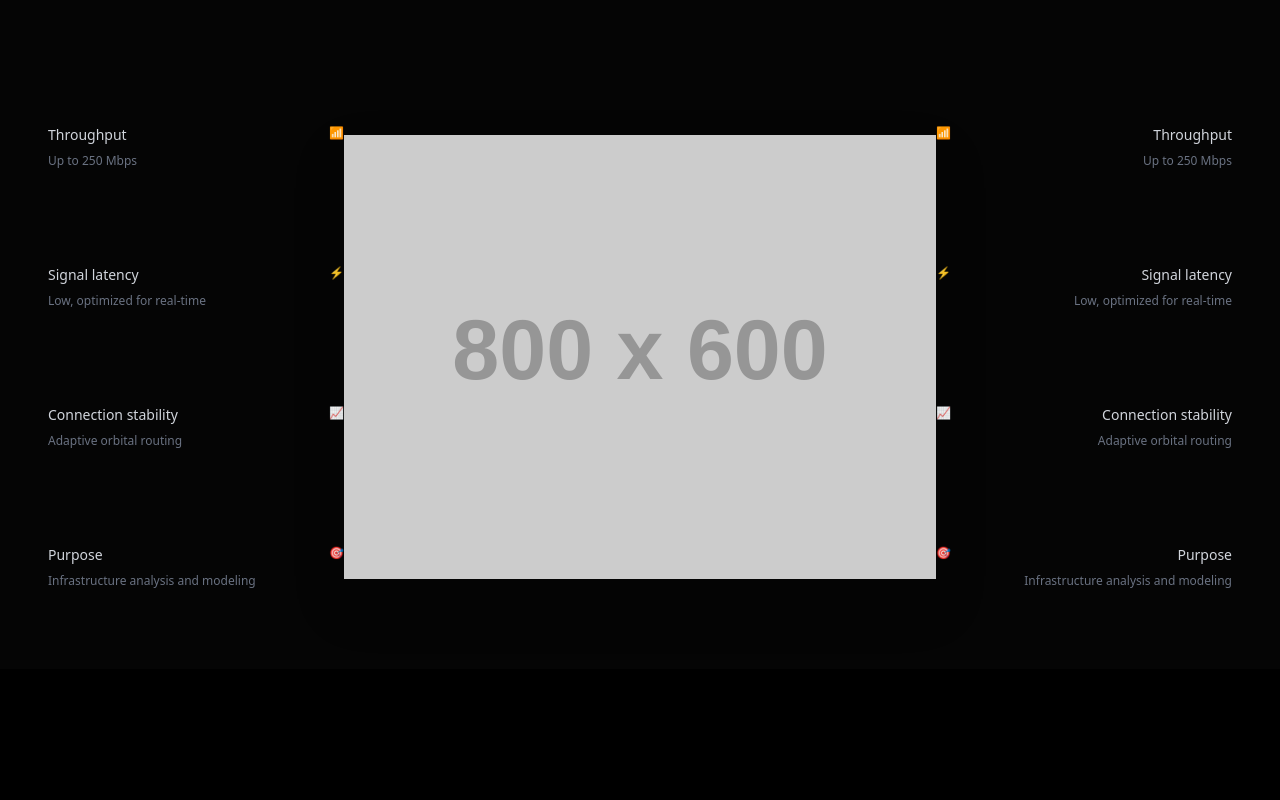
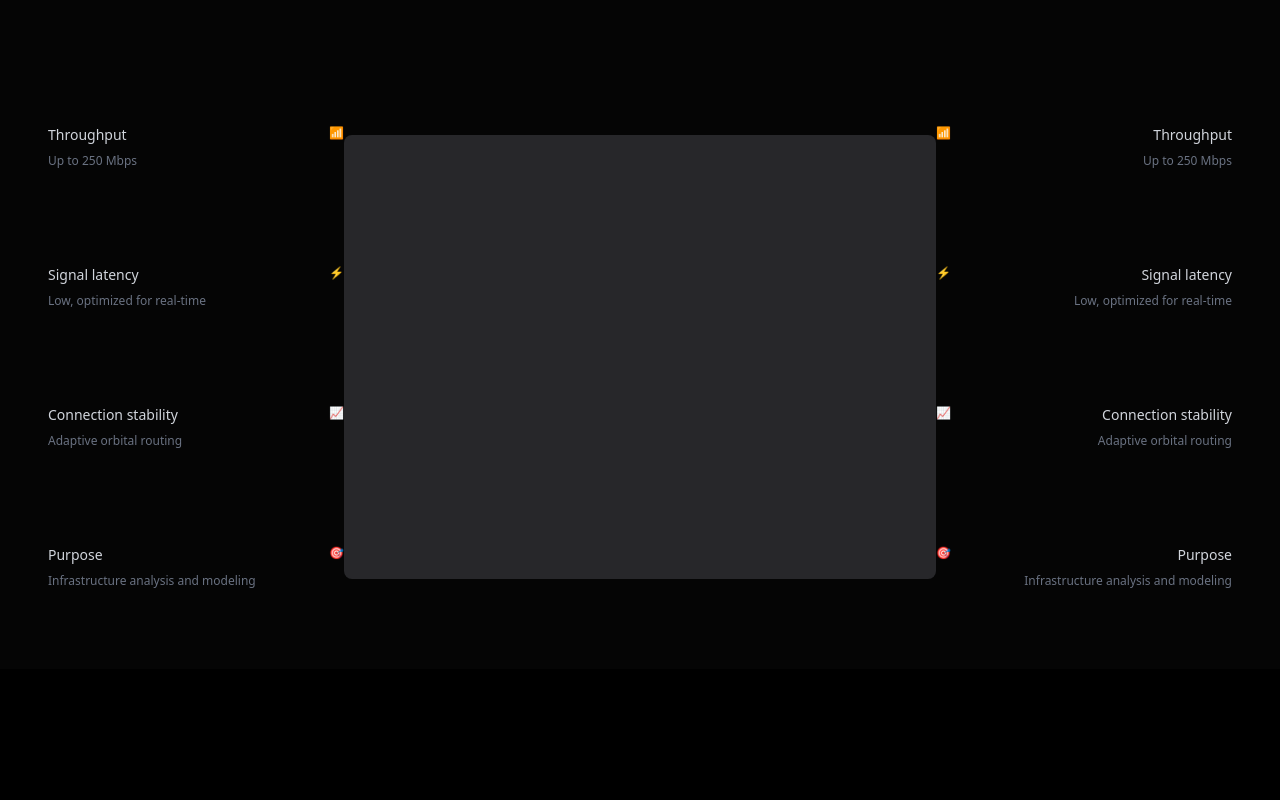
Before and after one commit to MaximPoliakovskyi/DPMP-project, a Next.js app in the folder web/: page / in a window 1280 px wide. Shown: the part 2460-3260 px from the top of the page. Built offline with nearby package versions, Linux system fonts and the light colour scheme.

Commit message:
Gray background(pictures)

```diff
--- a/web/src/app/page.tsx
+++ b/web/src/app/page.tsx
@@ -1,7 +1,6 @@
 "use client";
 
 import { useState, useEffect, useCallback } from "react";
-import Image from "next/image";
 import { Download, Share2, ChevronLeft, ChevronRight } from "lucide-react";
 import { motion, AnimatePresence } from "framer-motion";
 
@@ -220,15 +219,8 @@ export default function Home() {
              </div>
           </div>
 
-          {/* Image */}
-          <div className="relative w-full md:w-1/2 aspect-square md:aspect-[4/3] my-12 md:my-0">
-             <Image
-               src="https://placehold.co/800x600/111/FFF?text=Satellite+Dish"
-               alt="Satellite"
-               fill
-               className="object-contain drop-shadow-2xl"
-               unoptimized
-             />
+          {/* Image Placeholder */}
+          <div className="relative w-full md:w-1/2 aspect-square md:aspect-[4/3] my-12 md:my-0 bg-zinc-800 rounded-lg">
           </div>
 
           {/* Right Specs (Mirrored layout as per screenshot) */}
@@ -365,7 +357,7 @@ export default function Home() {
              { name: "Dr. Amir Hassan", role: "Security Analyst" }
            ].map((member, i) => (
              <div key={i} className="text-center group">
-               <div className="w-48 h-48 rounded-full bg-[#0a0a0a] mb-8 mx-auto overflow-hidden relative border border-zinc-900 group-hover:border-zinc-700 transition-colors">
+               <div className="w-48 h-48 rounded-full bg-zinc-800 mb-8 mx-auto overflow-hidden relative border border-zinc-900 group-hover:border-zinc-700 transition-colors">
                   {/* Placeholder for team member photo */}
                </div>
                <p className="text-base font-light text-gray-300">{member.name}</p>
```
